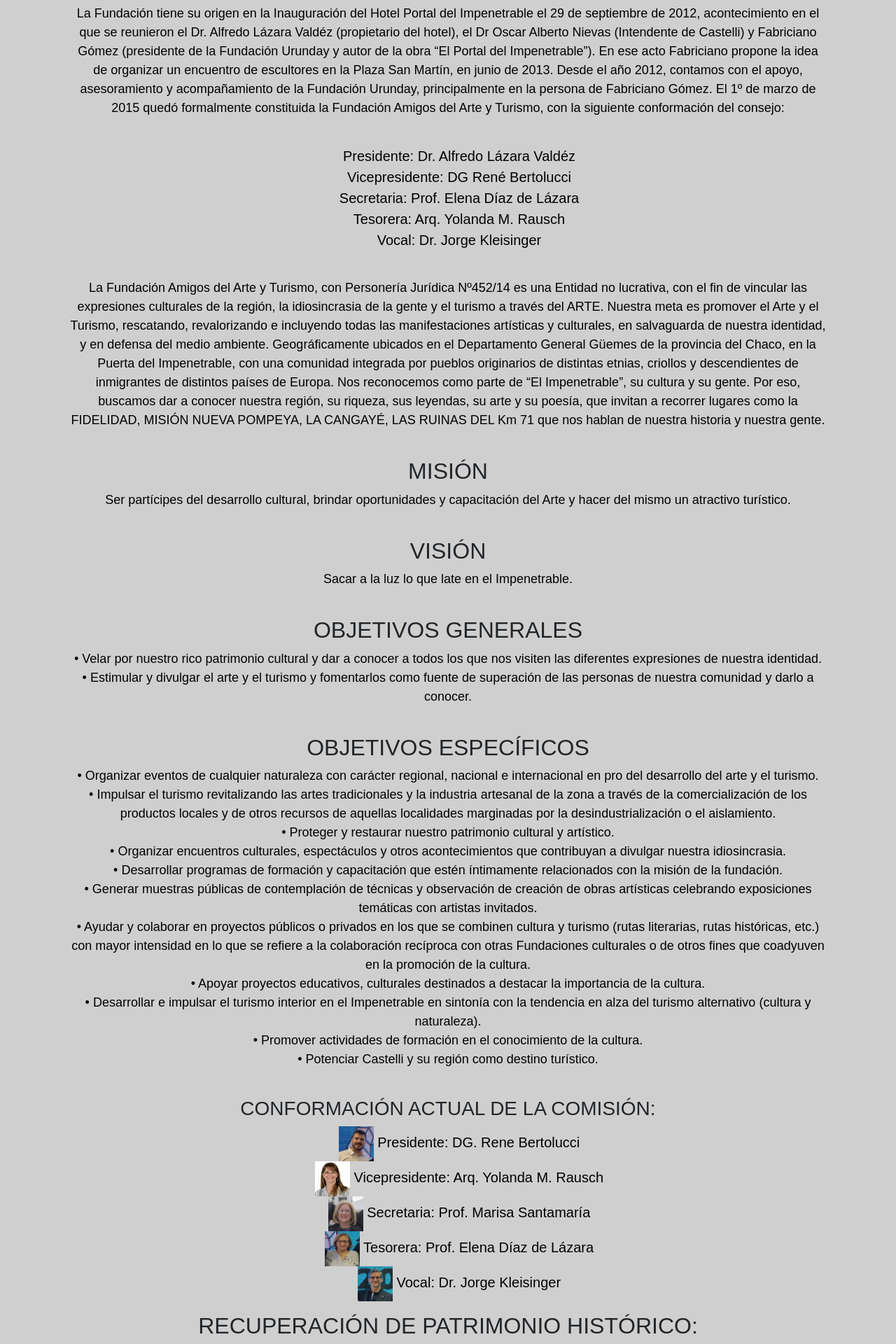
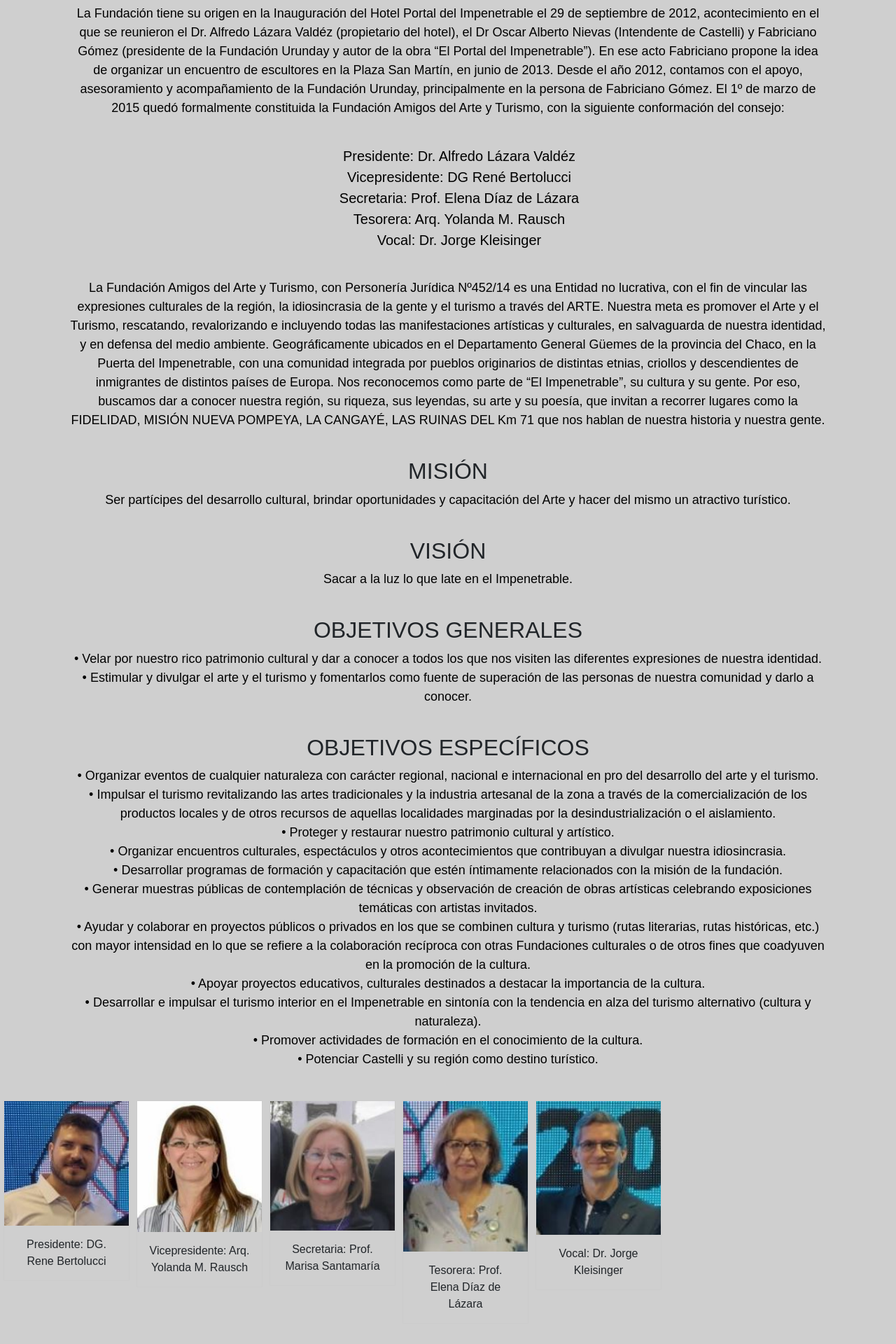
Before and after one commit to NahuelSanchez5/Fundaci-n-Amigos-del-Arte, a Django app: page /Nosotros/ in a window 1280 px wide. Shown: the part 440-2360 px from the top of the page at 70% size. Run offline with Django 3.2, Linux system fonts and the light colour scheme.

Commit message:
reordenamiento de fotos Vanesa, Joaquin, Joel, Rosana

```diff
--- a/blog/static/css/main.css
+++ b/blog/static/css/main.css
@@ -68,7 +68,7 @@ body {
 
 /* PARA USAR EN TITULOS INICIALES DE LAS APPS */
 .title {
-    margin-bottom: 40px;
+    margin-bottom: -5px;
     font-size: 100px;
     font-weight: bolder;
     text-transform: uppercase;
@@ -156,8 +156,34 @@ ul{
     font-size: 20px;
     list-style: none;
     color: rgb(0, 0, 0);
+    items-aling:  left;
+    justify-content: left;
+}
+/*
+ul li{
+    align-items: left;
+justify-content: left;
+}
+*/
+
+div.galeria {
+  margin: 5px;
+  border: 1px solid #ccc;
+  float: left;
+  inline: block;
+  width: 180px;
 }
 
-.integrantes {
-    align-items: justify;
+div.galeria:hover {
+  border: 1px solid #777;
 }
+
+div.galeria img {
+  width: 100%;
+  height: auto;
+}
+
+div.desc {
+  padding: 15px;
+  text-align: center;
+}
--- a/blog/templates/t_nosotros.html
+++ b/blog/templates/t_nosotros.html
@@ -7,7 +7,7 @@
 
 <body>
   <section class="cont-nosotros">
-      <h2 class="title"> Bienvenidos al apartado nosotros </h2>
+      <h2 class="title"> ¿Quienés somos?</h2>
       <p> En esta parte te contaremos acerca de la fundacion y sus integrantes. </p>
   </section>
 
@@ -30,14 +30,17 @@
       Nos reconocemos como parte de “El Impenetrable”, su cultura y su gente. Por eso, buscamos dar a conocer nuestra región, su riqueza, sus leyendas, su arte y su poesía, que invitan a recorrer lugares como la FIDELIDAD, MISIÓN NUEVA POMPEYA, LA CANGAYÉ, LAS RUINAS DEL Km 71 que nos hablan de nuestra historia y nuestra gente.
     </p>
   </article>
+
   <article>
     <h2>MISIÓN</h2>
     <p>Ser partícipes del desarrollo cultural, brindar oportunidades y capacitación del Arte y hacer del mismo un atractivo turístico.</p>
   </article>
+
   <article>
     <h2>VISIÓN</h2>
     <p>Sacar a la luz lo que late en el Impenetrable. </p>
   </article>
+
   <article>
     <h2>OBJETIVOS GENERALES</h2>
     <p>
@@ -45,6 +48,7 @@
       • Estimular y divulgar el arte y el turismo y fomentarlos como fuente de superación de las personas de nuestra comunidad y darlo a conocer.<br>
     </p>
   </article>
+
   <article>
     <h2>OBJETIVOS ESPECÍFICOS</h2>
     <p>
@@ -63,6 +67,43 @@
     </p>
   </article>
 
+
+  <div class="galeria">
+
+  <a target="_blank" href="{% static 'img/presidente.jpg' %}">
+    <img src="{% static 'img/presidente.jpg' %}" alt="foto_presidente" width="600" height="400">
+  </a>
+  <div class="desc">Presidente: DG. Rene Bertolucci</div>
+</div>
+    <div class="galeria">
+  <a target="_blank" href="{% static 'img/vicepresidente.jpg' %}">
+    <img src="{% static 'img/vicepresidente.jpg' %}"  alt="foto_vicepresidente" width="600" height="400">
+  </a>
+  <div class="desc">Vicepresidente: Arq. Yolanda M. Rausch</div>
+</div>
+
+<div class="galeria">
+  <a target="_blank" href="{% static 'img/secretaria.jpg' %}">
+    <img src="{% static 'img/secretaria.jpg' %}"  alt="foto_secretaria" width="600" height="400">
+  </a>
+  <div class="desc">Secretaria: Prof. Marisa Santamaría</div>
+</div>
+
+<div class="galeria">
+  <a target="_blank" href="{% static 'img/tesorera1.jpg' %}" >
+    <img src="{% static 'img/tesorera1.jpg' %}"  alt="foto_tesorera" width="600" height="400">
+  </a>
+  <div class="desc">Tesorera: Prof. Elena Díaz de Lázara</div>
+</div>
+
+<div class="galeria">
+  <a target="_blank" href="{% static 'img/vocal.jpg' %}" >
+    <img src="{% static 'img/vocal.jpg' %}"  alt="foto_vocal"  alt="foto_tesorera" width="600" height="400">
+  </a>
+  <div class="desc">Vocal: Dr. Jorge Kleisinger</div>
+</div>
+
+  <!--
   <section class="integrantes">
     <h3>CONFORMACIÓN ACTUAL DE LA COMISIÓN:</h3>
     <ul>
@@ -89,14 +130,37 @@
       </li>
     </ul>
   </section>
+  -->
+
+  <br>
+  <br>
+  <br>
+  <br>
+  <br>
+  <br>
+  <br>
+  <br>
+  <br>
+  <br>
+  <br>
+  <br>
+  <br>
+  <br>
+  <br>
+
+<!--
+  Arreglar el br, porque el texto recuperación de patrimonio historico queda pegado a las fotos.
+-->
 
   <article>
+
     <h2>RECUPERACIÓN DE PATRIMONIO HISTÓRICO:</h2>
     <p>En febrero de 2015, la Municipalidad de Juan José Castelli nos cedió en comodato el antiguo edificio de la primera escuela primaria de la ciudad, la Escuela Nacional Nº 255. A partir de ese momento comenzamos a elaborar el proyecto de recuperación del mismo.
       Luego del Encuentro de 2015, comenzaron las obras de la primera etapa, con la colaboración del Municipio con los materiales, y la Fundación aportó la mano de obra.
       El 7 de julio de 2016 se inauguró la 1º etapa de la obra, tres aulas y un sanitario. El edificio ahora funciona como sede de nuestra Fundación.
     </p>
   </article>
+
   <article>
     <h2>RESEÑA DE LOS ENCUENTROS ANTERIORES:</h2>
     <p>
@@ -109,5 +173,6 @@
       2019: Encuentro de Escultores en el Impenetrable 2019: “Instinto” del 25 al 30 de junio. Material: Palo Santo <br>
     </p>
   </article>
+
 </body>
 {% endblock contenido %}
```
